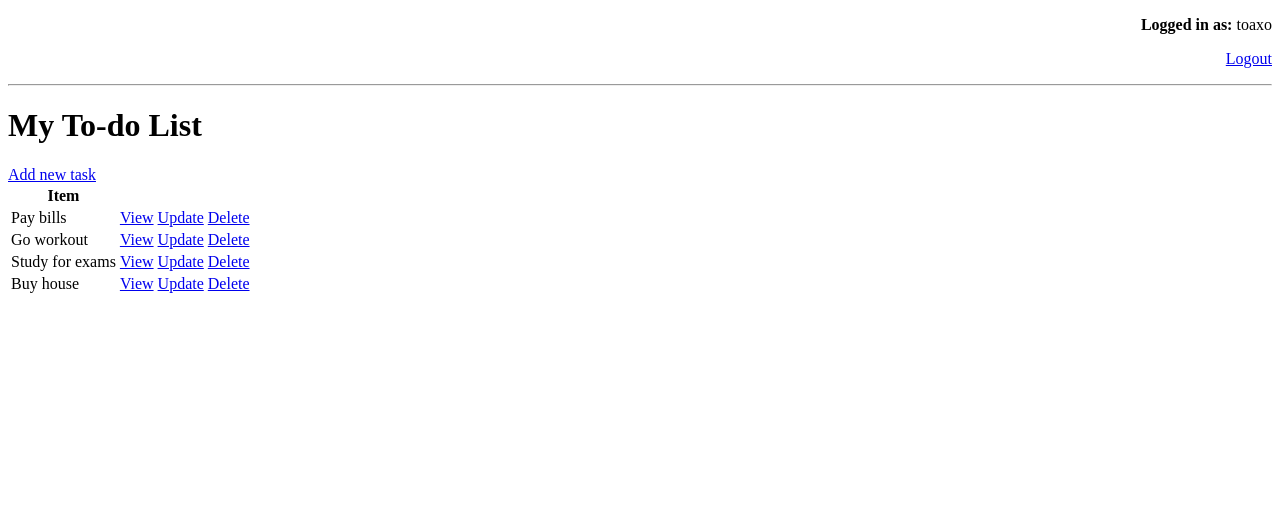
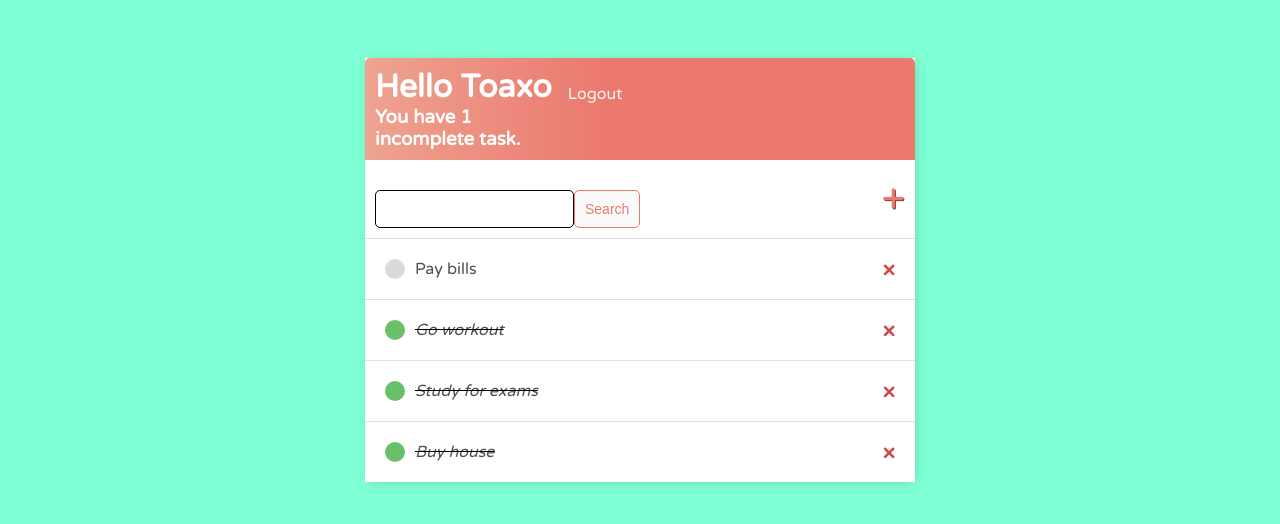
Before and after one commit to AxoyTO/DjangoUnchained, a Django app: page / in a window 1280 px wide. Shown: the top 524 px of the page. Run offline with Django 4.2, Linux system fonts and the light colour scheme; a user stored in the database is signed in; data comes from the database, SQL or seed files in the repository; both versions use the stored data as it was after the commit; some libraries are stand-ins or nearby versions.

Commit message:
Registration + styling

```diff
--- /dev/null
+++ b/todolist/base/static/styles/main.css
@@ -0,0 +1,128 @@
+body {
+    background-color: aquamarine;
+    font-family: 'Varela Round', sans-serif;
+    padding-top: 50px;
+}
+
+h1,
+h2,
+h3,
+h4,
+h5,
+h6 {
+    font-family: 'Varela Round', sans-serif;
+}
+
+a,
+p {
+    color: #4b5156
+}
+
+
+
+.container {
+    max-width: 550px;
+    margin: auto;
+    background-color: #fff;
+    -webkit-box-shadow: 2px 2px 13px -4px rgba(0, 0, 0, 0.21);
+    box-shadow: 2px 2px 13px -4px rgba(0, 0, 0, 0.21);
+}
+
+.header-bar {
+    display: flex;
+    justify-content: space-between;
+    color: #fff;
+    padding: 10px;
+    border-radius: 5px 5px 0 0;
+    background: linear-gradient(90deg, #EEA390 0%, #EB796F 43%, #EB796F 100%);
+}
+
+.header-bar a {
+    color: rgb(247, 247, 247);
+    text-decoration: none;
+}
+
+.task-wrapper {
+    display: flex;
+    align-items: center;
+    justify-content: space-between;
+    padding: 20px;
+    background-color: #fff;
+    border-top: 1px solid rgb(226, 226, 226);
+}
+
+.task-title {
+    display: flex;
+}
+
+.task-title a {
+    text-decoration: none;
+    color: #4b5156;
+    margin-left: 10px;
+}
+
+.task-complete-icon {
+    height: 20px;
+    width: 20px;
+    background-color: rgb(105, 192, 105);
+    border-radius: 50%;
+}
+
+.task-incomplete-icon {
+    height: 20px;
+    width: 20px;
+    background-color: rgb(218, 218, 218);
+    border-radius: 50%;
+}
+
+.delete-link {
+    text-decoration: none;
+    font-weight: 900;
+    color: #cf4949;
+    font-size: 22px;
+    line-height: 0;
+}
+
+#search-add-wrapper {
+    display: flex;
+    justify-content: space-between;
+    align-items: center;
+    padding: 10px;
+}
+
+#add-link {
+    color: #EB796F;
+    text-decoration: none;
+    font-size: 42px;
+    text-shadow: 1px 1px #81413b;
+}
+
+
+input[type=text],
+input[type=password],
+textarea {
+    border: 1px solid #000;
+    border-radius: 5px;
+    padding: 10px;
+    width: 90%;
+}
+
+label {
+    padding-top: 10px !important;
+    display: block;
+}
+
+.button {
+    border: 1px solid #EB796F;
+    background-color: #FAFAFA;
+    color: #EB796F;
+    padding: 10px;
+    font-size: 14px;
+    border-radius: 5px;
+    cursor: pointer;
+    text-decoration: none;
+}
+
+.card-body {
+    padding: 20px;
+}
--- a/todolist/base/static/styles/style.css
+++ /dev/null
@@ -1,3 +0,0 @@
-.auth {
-    text-align: right;
-}
--- a/todolist/base/templates/base/task.html
+++ b/todolist/base/templates/base/task.html
@@ -1 +1,4 @@
+{% extends 'main.html' %}
+{% block content %}
 <h1>Task "{{task}}"</h1>
+{% endblock content %}
--- a/todolist/base/templates/base/task_list.html
+++ b/todolist/base/templates/base/task_list.html
@@ -1,34 +1,48 @@
 {% extends 'main.html' %}
 {% block content %}
+<div class="header-bar">
+  <div>
+    <div>
+      <h1 style="display:inline">Hello {{request.user|title}}</h1>
+      {% if request.user.is_authenticated %}
+      <p style="float:right"><a href="{% url 'logout' %}">Logout</a></p>
+      {% endif %}
+    </div>
+    <h3 style="margin:0">You have {{count}} incomplete task{{count|pluralize}}.</h3>
+  </div>
+</div>
 
-{% load static %}
 
-{% if request.user.is_authenticated %}
-  <div class="auth">
-    <p><strong>Logged in as:</strong> {{request.user}}</p>
-    <p><a href="{% url 'logout' %}">Logout</a></p>
+<div id="search-add-wrapper">
+  <form style="margin-top:20px; display:flex;" action="" method="GET">
+    <input type="text" name="search-area" value="{{search_input}}">
+    <input class="button" type="submit" value="Search">
+  </form>
+  <a id="add-link" href="{% url 'task-create' %}">&#x2b;</a>
+</div>
+
+
+
+<div class="task-items-wrapper">
+  {% for task in tasks %}
+  <div class="task-wrapper">
+    {% if task.complete %}
+    <div class="task-title">
+      <div class="task-complete-icon"></div>
+      <i><s><a href="{% url 'task-update' task.id %}">{{task}}</a></s></i>
     </div>
-    {% else %}
-    <div class="auth"><a href="{% url 'login' %}">Login</a></div>
-  {% endif %}
-<hr />
-<h1>My To-do List</h1>
-<a href="{% url 'task-create' %}">Add new task</a>
-
-<table>
-  <tr>
-    <th>Item</th>
-    <th></th>
-  </tr>
-  {% for task in tasks %}
-  <tr>
-    <td>{{task.title}}</td>
-    <td><a href="{% url 'task' task.id %}">View</a></td>
-    <td><a href="{% url 'task-update' task.id %}">Update</a></td>
-    <td><a href="{% url 'task-delete' task.id %}">Delete</a></td>
-  </tr>
+    <a class="delete-link" href="{% url 'task-delete' task.id %}">&#215</a>
+     {% else %}
+      <div class="task-title">
+        <div class="task-incomplete-icon"></div>
+        <a href="{% url 'task-update' task.id %}">{{task}}</a>
+    </div>
+    <a class="delete-link" href="{% url 'task-delete' task.id %}">&#215</a>
+    {% endif %}
+  </div>
   {% empty %}
   <h3>No items in list</h3>
   {% endfor %}
-</table>
+</div>
+
 {% endblock content %}
--- a/todolist/base/urls.py
+++ b/todolist/base/urls.py
@@ -4,6 +4,7 @@ from . import views
 urlpatterns = [
     path("login/", views.CustomLoginView.as_view(), name="login"),
     path("logout/", views.CustomLogoutView.as_view(), name="logout"),
+    path("register/", views.RegisterView.as_view(), name="register"),
     path("", views.TaskList.as_view(), name="tasks"),
     path("task/<int:pk>", views.TaskDetail.as_view(), name="task"),
     path("task-create", views.TaskCreate.as_view(), name="task-create"),
--- a/todolist/base/views.py
+++ b/todolist/base/views.py
@@ -1,12 +1,17 @@
 from audioop import reverse
-from django.shortcuts import render
+from django.shortcuts import redirect, render
 from django.http import HttpResponse
 from django.views import generic
 from django.contrib.auth.views import LoginView, LogoutView
 from django.contrib.auth.mixins import LoginRequiredMixin
+from django.contrib.messages.views import SuccessMessageMixin
+from django.contrib.auth.forms import UserCreationForm
+from django.contrib.auth import login
 from django.urls import reverse_lazy
 
+
 from .models import Task
+from .forms import UserRegisterForm
 
 
 class CustomLoginView(LoginView):
@@ -22,6 +27,27 @@ class CustomLogoutView(LogoutView):
     next_page = "login"
 
 
+class RegisterView(generic.edit.CreateView):
+    template_name = "base/register.html"
+    success_url = reverse_lazy("tasks")
+    # success_message = "Your profile was created successfully!"
+    redirect_authenticated_user = True
+    form_class = UserCreationForm
+
+    def form_valid(self, form):
+        user = form.save()
+        print(user)
+        if user is not None:
+            print("not none.")
+            login(self.request, user)
+        return super(RegisterView, self).form_valid(form)
+
+    def get(self, *args, **kwargs):
+        if self.request.user.is_authenticated:
+            return redirect("tasks")
+        return super(RegisterView, self).get(*args, **kwargs)
+
+
 class TaskList(LoginRequiredMixin, generic.list.ListView):
     model = Task
     context_object_name = "tasks"
@@ -31,6 +57,12 @@ class TaskList(LoginRequiredMixin, generic.list.ListView):
         context = super().get_context_data(**kwargs)
         context["tasks"] = context["tasks"].filter(user=self.request.user)
         context["count"] = context["tasks"].filter(complete=False).count()
+
+        search_input = self.request.GET.get("search-area") or ""
+        if search_input:
+            context["tasks"] = context["tasks"].filter(title__startswith=search_input)
+
+        context["search_input"] = search_input
         return context
 
 
--- a/todolist/templates/main.html
+++ b/todolist/templates/main.html
@@ -8,11 +8,19 @@
     <link
       rel="stylesheet"
       type="text/css"
-      href="{% static 'styles/style.css' %}"
+      href="{% static 'styles/main.css' %}"
     />
+<link rel="preconnect" href="https://fonts.googleapis.com">
+<link rel="preconnect" href="https://fonts.gstatic.com" crossorigin>
+<link href="https://fonts.googleapis.com/css2?family=Varela+Round&display=swap" rel="stylesheet">
     <title>To-do List</title>
   </head>
+  <style></style>
   <body>
-    {% block content %} {% endblock content %}
+    <div class="container">
+    {% block content %}
+
+    {% endblock content %}
+    </div>
   </body>
 </html>
```
Also changed, not shown: todolist/base/forms.py (added, +11 -0 lines), todolist/base/templates/base/login.html (+12 -1 lines), todolist/base/templates/base/register.html (added, +22 -0 lines), todolist/base/templates/base/task_delete.html (+10 -3 lines), todolist/base/templates/base/task_form.html (+19 -8 lines), todolist/base/templates/base/logout.html (deleted), todolist/db.sqlite3.
